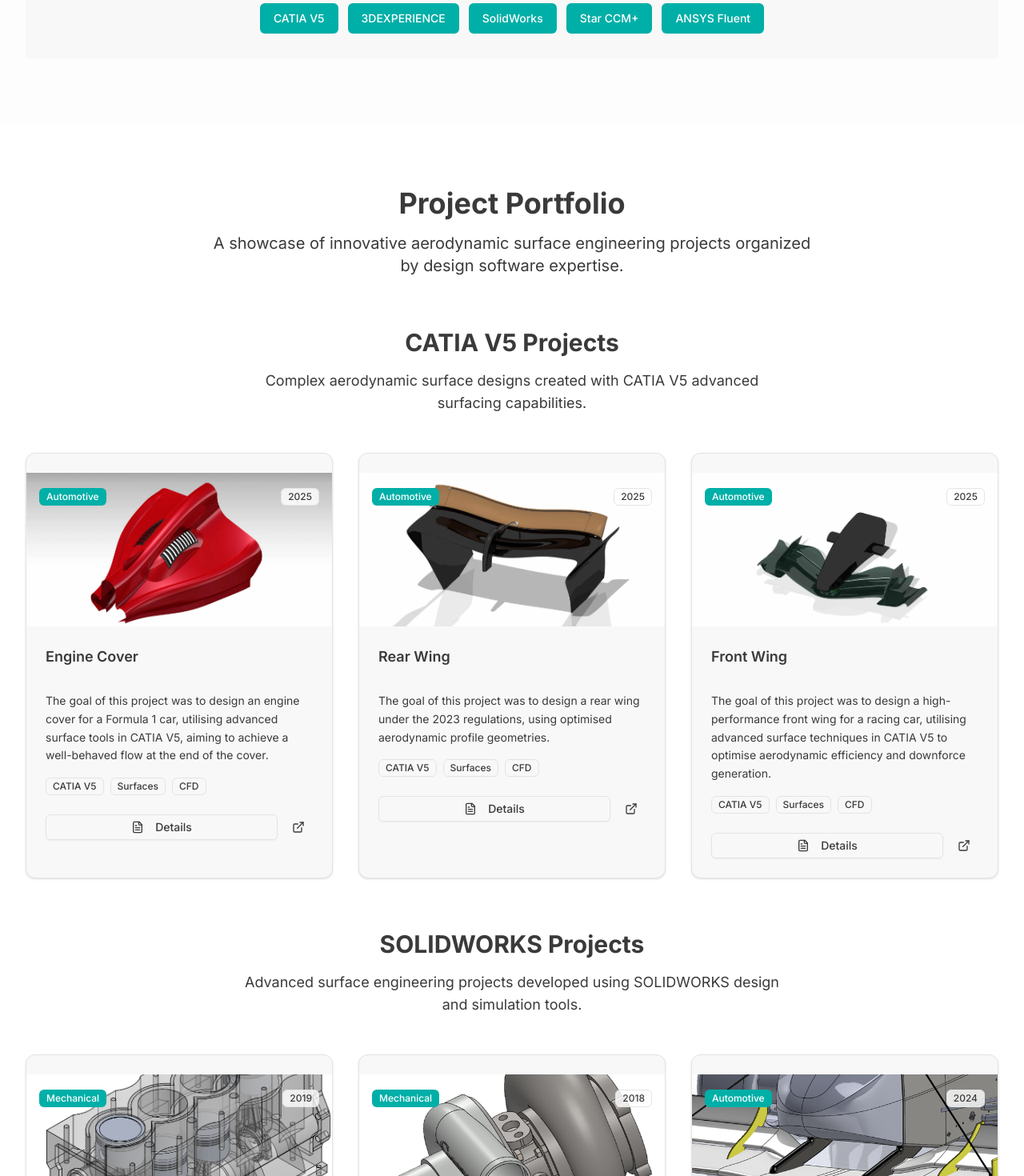
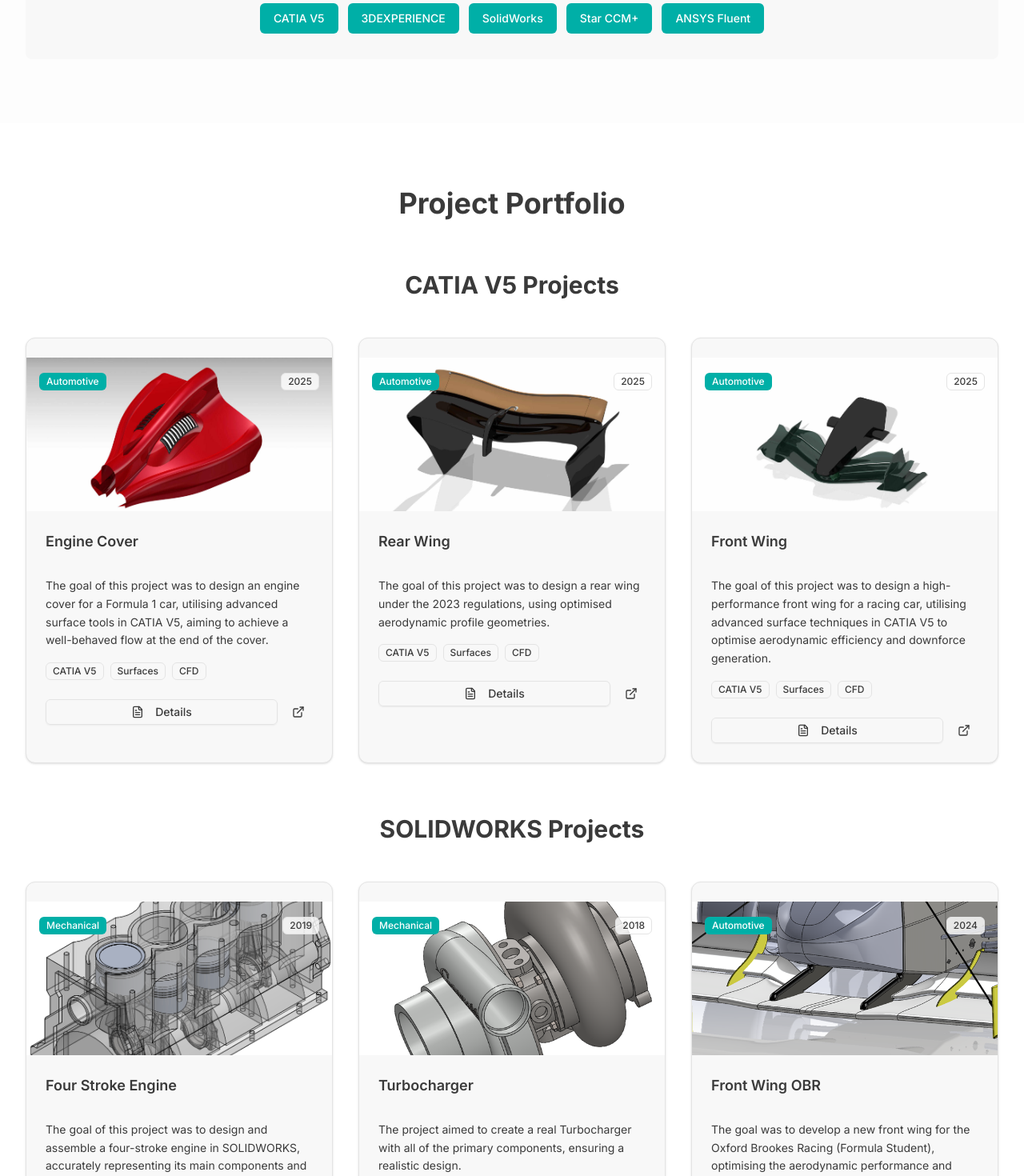
Before and after one commit to crisandres5/Engine-Cover, a Next.js app: page / in a window 1280 px wide. Shown: the part 1456-2926 px from the top of the page at 80% size. Built offline with nearby package versions, Linux system fonts and the light colour scheme.

Commit message:
refactor: remove descriptive text from portfolio sections
Clean up portfolio sections by removing subtitle texts.

Co-authored-by: null <241841884+crisandres5@users.noreply.github.com>

```diff
--- a/components/portfolio.tsx
+++ b/components/portfolio.tsx
@@ -156,17 +156,11 @@ export function Portfolio() {
       <div className="max-w-7xl mx-auto px-4 sm:px-6 lg:px-8">
         <div className="text-center mb-16">
           <h2 className="text-3xl md:text-4xl font-bold text-foreground mb-4">Project Portfolio</h2>
-          <p className="text-xl text-muted-foreground max-w-3xl mx-auto text-pretty">
-            A showcase of innovative aerodynamic surface engineering projects organized by design software expertise.
-          </p>
         </div>
 
         <div className="mb-16">
           <div className="text-center mb-12">
             <h3 className="text-2xl md:text-3xl font-bold text-foreground mb-4">CATIA V5 Projects</h3>
-            <p className="text-lg text-muted-foreground max-w-2xl mx-auto">
-              Complex aerodynamic surface designs created with CATIA V5 advanced surfacing capabilities.
-            </p>
           </div>
           <ProjectGrid projects={catiaProjects} />
         </div>
@@ -174,9 +168,6 @@ export function Portfolio() {
         <div>
           <div className="text-center mb-12">
             <h3 className="text-2xl md:text-3xl font-bold text-foreground mb-4">SOLIDWORKS Projects</h3>
-            <p className="text-lg text-muted-foreground max-w-2xl mx-auto">
-              Advanced surface engineering projects developed using SOLIDWORKS design and simulation tools.
-            </p>
           </div>
           <ProjectGrid projects={solidworksProjects} />
         </div>
```
